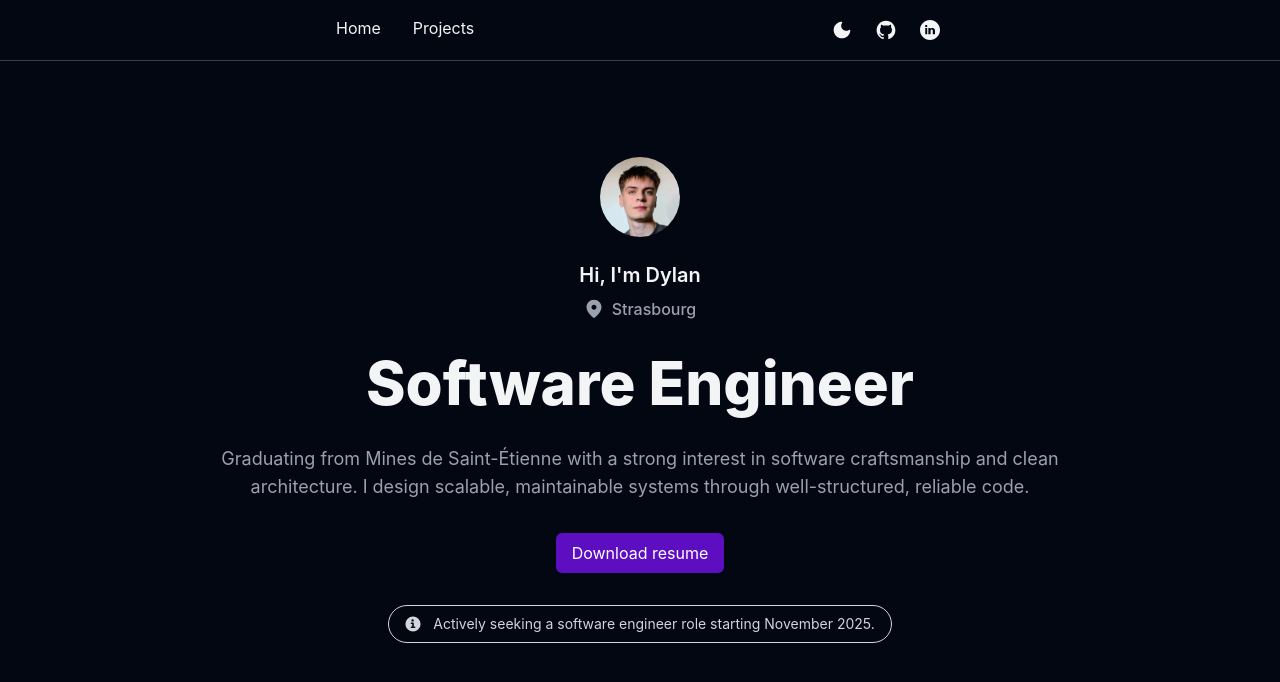
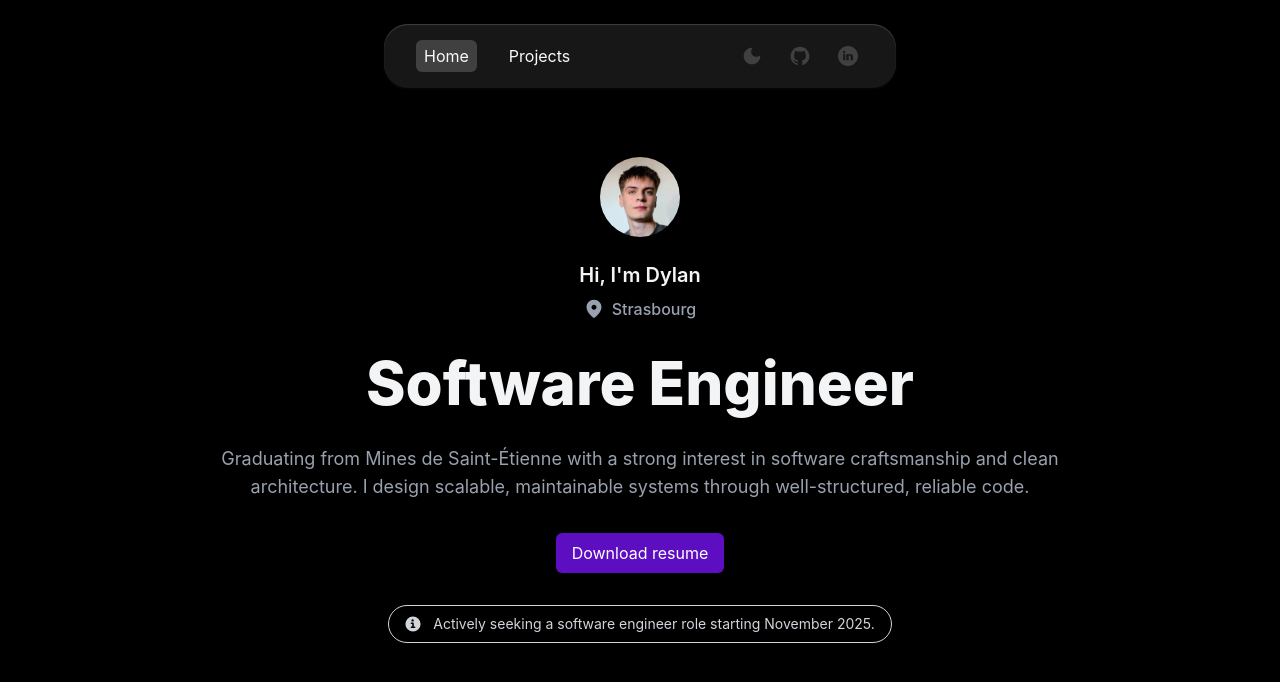
Before and after one commit to dylan-bernhardt/dylan-bernhardt.github.io, a Nuxt app: page / in a window 1280 px wide. Shown: the top 682 px of the page. Built offline with nearby package versions, Linux system fonts and the light colour scheme.

Commit message:
style: refont header

```diff
--- a/app/app.vue
+++ b/app/app.vue
@@ -1,6 +1,6 @@
 <template>
   <div>
-    <Header class="fixed top-0" />
+    <Header class="fixed top-6 left-[50%] -translate-x-[50%]" />
     <NuxtPage />
   </div>
 </template>
--- a/app/components/Header.vue
+++ b/app/components/Header.vue
@@ -1,14 +1,28 @@
+<script setup>
+const route = useRoute();
+</script>
 <template>
   <div
-    class="flex flex-row border-b border-gray-100 dark:border-gray-700 bg-white dark:bg-gray-950 w-screen py-4 px-8 justify-center">
-    <div class="flex justify-between w-full lg:w-1/2">
-      <div class="flex gap-8">
+    class="flex flex-row bg-white dark:bg-neutral-900 px-8 py-4 justify-between items-center w-full max-w-lg rounded-3xl dark:inset-shadow-xs dark:inset-shadow-neutral-700 shadow-sm dark:shadow-neutral-950 shadow-neutral-300">
+    <div class="flex items-center gap-6">
       <NuxtLink to="/">
-          <span class="text-gray-800 dark:text-gray-100">Home</span>
+        <span
+          :class="{
+            'bg-neutral-100 dark:bg-neutral-700': route.name === 'index',
+          }"
+          class="flex items-center justify-center p-1 px-2 rounded-md text-neutral-900 dark:text-neutral-50">
+          Home
+        </span>
       </NuxtLink>
 
       <NuxtLink to="/projects">
-          <span class="text-gray-800 dark:text-gray-100">Projects</span>
+        <span
+          :class="{
+            'bg-neutral-100 dark:bg-neutral-700': route.name === 'projects',
+          }"
+          class="flex items-center justify-center p-1 px-2 rounded-md text-neutral-900 dark:text-neutral-50">
+          Projects
+        </span>
       </NuxtLink>
     </div>
 
@@ -17,9 +31,9 @@
 
       <a
         href="https://github.com/dylan-bernhardt"
-          class="p-1 rounded-md hover:bg-gray-300 dark:hover:bg-gray-800 transition-colors">
+        class="group p-1.5 rounded-md hover:bg-neutral-100 dark:hover:bg-neutral-700 transition-colors">
         <svg
-            class="w-5 h-5 fill-gray-800 dark:fill-gray-100"
+          class="w-5 h-5 fill-neutral-400 dark:fill-neutral-700 group-hover:fill-gray-100 transition-colors"
           viewBox="0 0 32 32"
           version="1.1"
           xmlns="http://www.w3.org/2000/svg">
@@ -38,9 +52,9 @@
 
       <a
         href="https://www.linkedin.com/in/dylan-bernhardt-b5a372251"
-          class="p-1 rounded-md hover:bg-gray-300 dark:hover:bg-gray-800 transition-colors">
+        class="group p-1.5 rounded-md hover:bg-neutral-100 dark:hover:bg-neutral-700 transition-colors">
         <svg
-            class="w-5 h-5 fill-gray-800 dark:fill-gray-100"
+          class="w-5 h-5 fill-neutral-400 dark:fill-neutral-700 group-hover:fill-gray-100 transition-colors"
           height="200px"
           width="200px"
           version="1.1"
@@ -62,5 +76,4 @@
       </a>
     </div>
   </div>
-  </div>
 </template>
--- a/app/components/ThemeSwitcher.vue
+++ b/app/components/ThemeSwitcher.vue
@@ -1,10 +1,10 @@
 <template>
   <button
     @click="toggleTheme()"
-    class="flex p-1 rounded-md hover:bg-gray-300 dark:hover:bg-gray-800 transition-colors">
+    class="group flex p-1.5 rounded-md hover:bg-neutral-100 dark:hover:bg-neutral-700 transition-colors hover:cursor-pointer">
     <svg
       v-if="isDarkModeEnabled === true"
-      class="w-5 h-5 dark:fill-gray-100"
+      class="w-5 h-5 dark:fill-neutral-700 group-hover:dark:fill-neutral-100 transition-colors"
       viewBox="0 0 24 24"
       fill="none"
       xmlns="http://www.w3.org/2000/svg">
@@ -21,7 +21,7 @@
 
     <svg
       v-if="isDarkModeEnabled === false"
-      class="w-5 h-5 fill-gray-800 stroke-gray-800"
+      class="w-5 h-5 fill-neutral-400 group-hover:fill-neutral-900 group-hover:stroke-neutral-900 transition-colors"
       viewBox="0 0 24 24"
       fill="none"
       xmlns="http://www.w3.org/2000/svg">
--- a/app/pages/index.vue
+++ b/app/pages/index.vue
@@ -1,6 +1,6 @@
 <template>
   <div
-    class="bg-white dark:bg-gray-950 h-screen w-screen max-w-screen overflow-hidden px-8 sm:px-4">
+    class="bg-white dark:bg-black h-screen w-screen max-w-screen overflow-hidden px-8 sm:px-4">
     <div
       class="flex flex-col gap-8 justify-center items-center max-w-4xl mx-auto h-full">
       <Profile></Profile>
```
Lines whose indentation alone changed are shown as unchanged.
